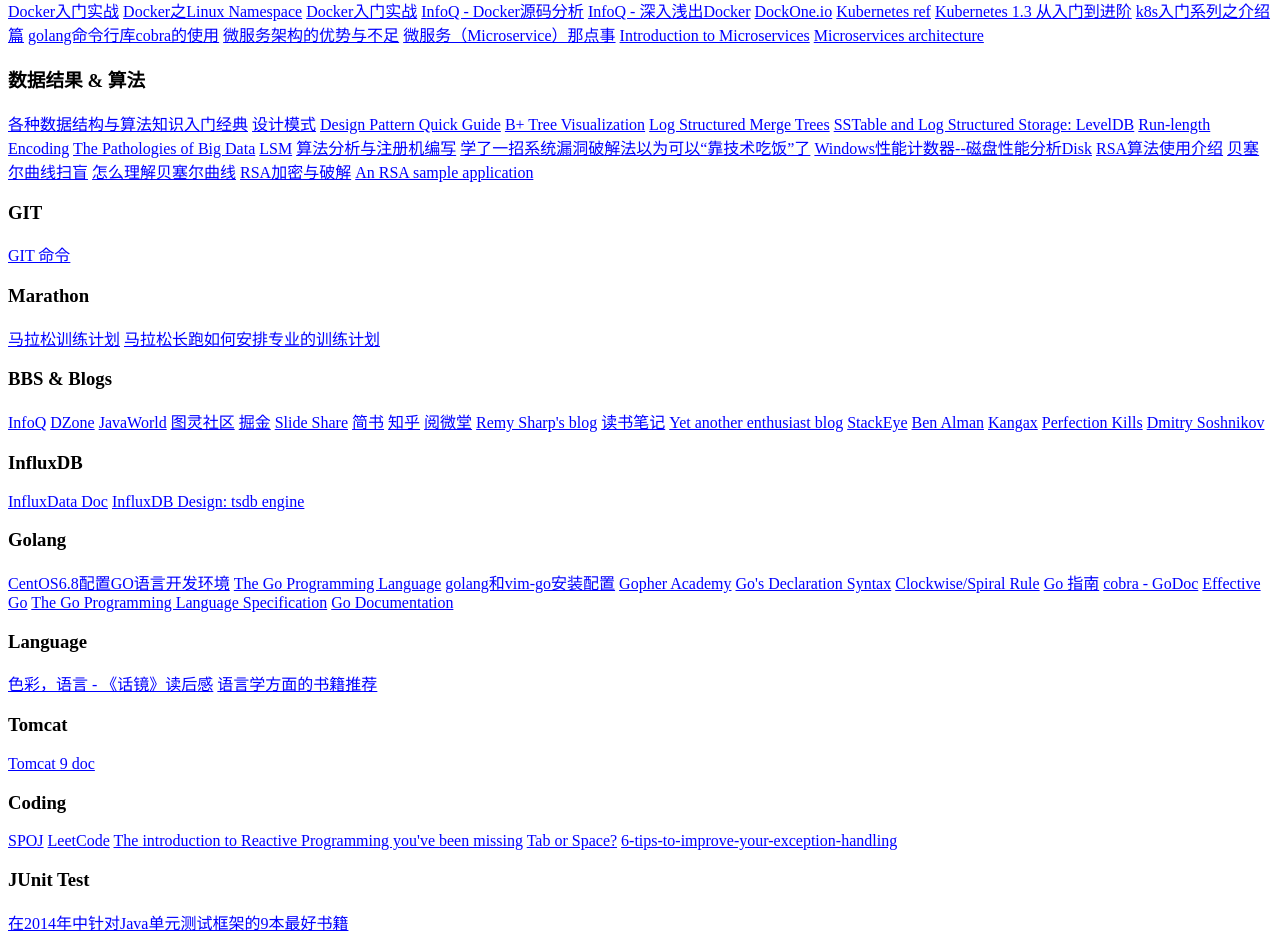
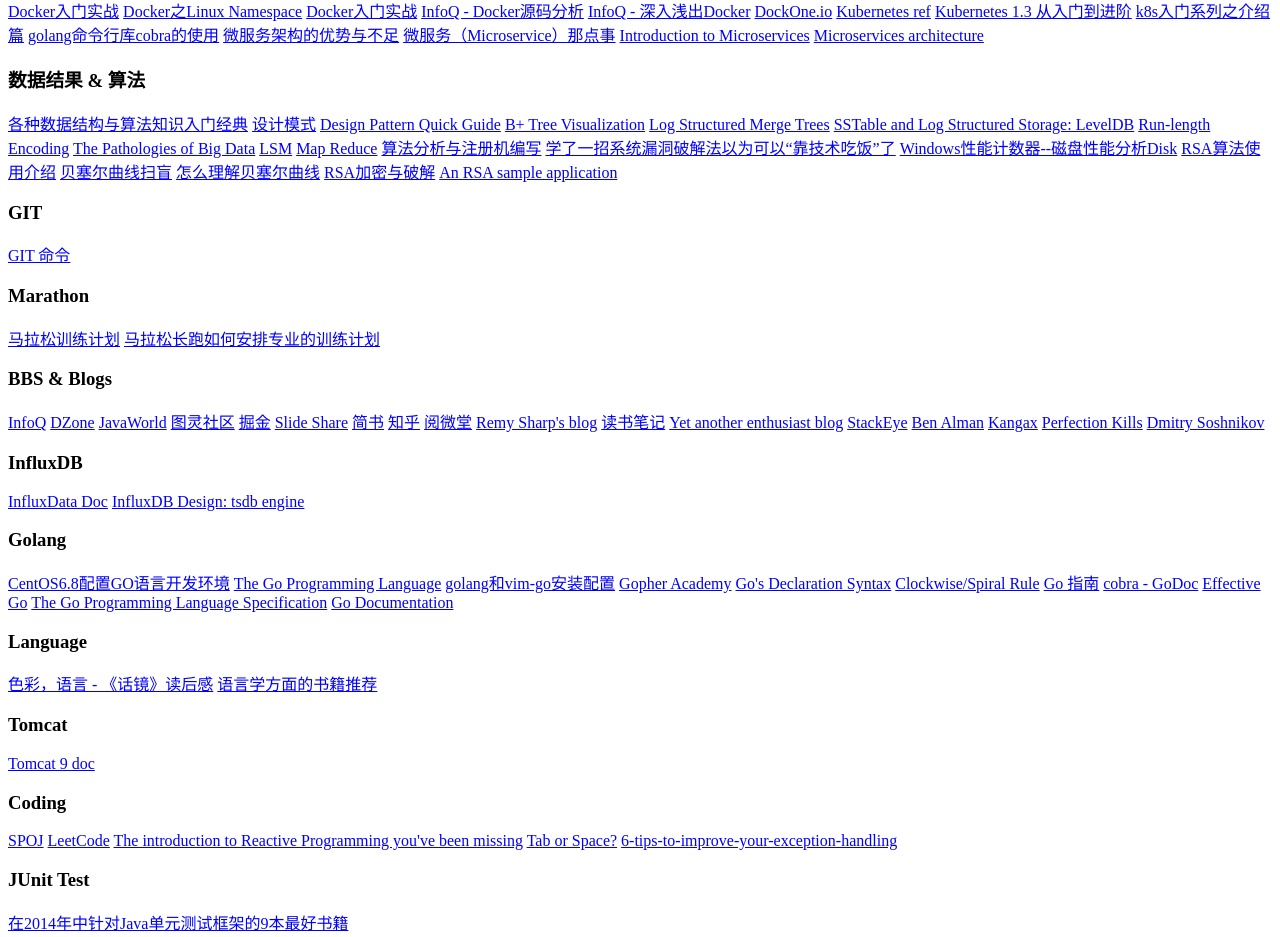
Before and after one commit to AquariusLiu/AquariusLiu.github.io, a plain HTML site: page TODO/urls.html in a window 1280 px wide. Shown: the part 884-1821 px from the top of the page. Drawn offline with Linux system fonts and the light colour scheme.

Commit message:
Map Reduce url

```diff
--- a/TODO/urls.html
+++ b/TODO/urls.html
@@ -135,6 +135,7 @@
       <a href="http://www.fileformat.info/mirror/egff/ch09_03.htm">Run-length Encoding</a>
       <a href="http://queue.acm.org/detail.cfm?id=1563874">The Pathologies of Big Data</a>
       <a href="http://citeseerx.ist.psu.edu/viewdoc/download?doi=10.1.1.44.2782&rep=rep1&type=pdf">LSM</a>
+      <a href="https://dzone.com/articles/confused-about-mapreduce?utm_source=tuicool&utm_medium=referral">Map Reduce</a>
 
       <a href="http://blog.csdn.net/qiurisuixiang/article/details/7674463">算法分析与注册机编写</a>
       <a href="http://news.sina.com.cn/c/2015-06-24/032031980713.shtml">学了一招系统漏洞破解法以为可以“靠技术吃饭”了</a>
```
